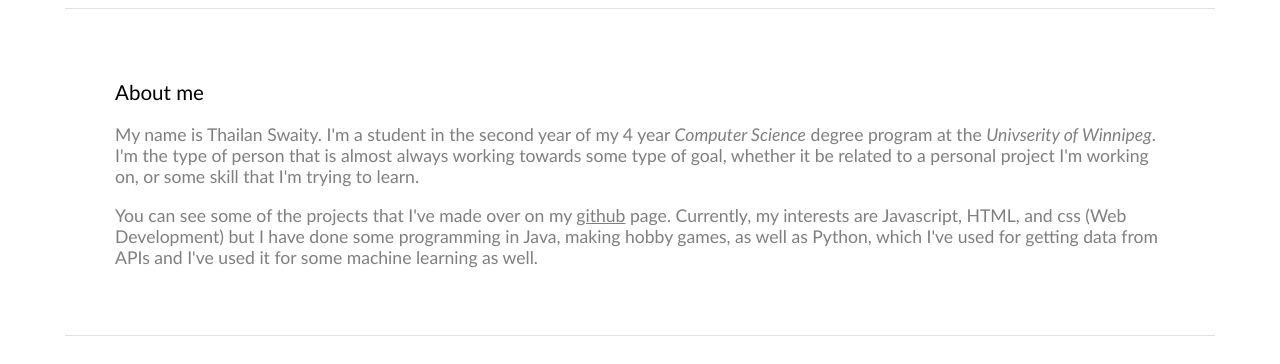
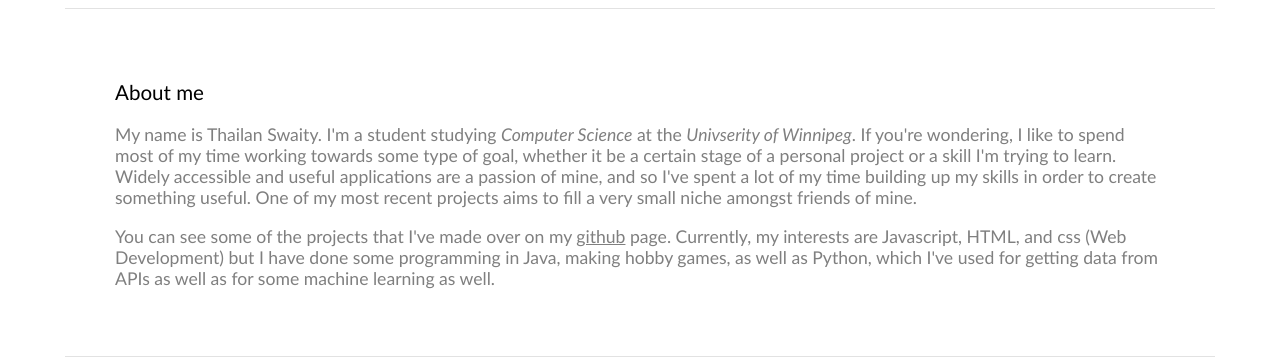
Before and after one commit to ThailanSwaity/ThailanSwaity.github.io, a plain HTML site: page index.html in a window 1280 px wide. Shown: the part 1960-2324 px from the top of the page. Drawn offline with Linux system fonts and the light colour scheme.

Commit message:
Minor sentence changes

```diff
--- a/index.html
+++ b/index.html
@@ -49,15 +49,16 @@
         <div class="full-width-box">
           <div class="full-width-box-text">
             <h3 class="header">About me</h3>
-            <p>My name is Thailan Swaity. I'm a student in the second year of my 4 year <em>Computer Science</em>
-               degree program at the <em>Univserity of Winnipeg</em>. I'm the type of person that is almost always working
-               towards some type of goal, whether it be related to a personal project I'm working on, or some skill that
-               I'm trying to learn.</p>
+            <p>My name is Thailan Swaity. I'm a student studying <em>Computer Science</em>
+               at the <em>Univserity of Winnipeg</em>. If you're wondering, I like to spend most of my time working towards
+               some type of goal, whether it be a certain stage of a personal project or a skill I'm trying to learn.
+               Widely accessible and useful applications are a passion of mine, and so I've spent a lot of my time building up my skills
+               in order to create something useful. One of my most recent projects aims to fill a very small niche amongst friends of mine.</p>
             <p>You can see some of the projects that I've made over on my
                <a target="_blank" href="https://github.com/ThailanSwaity" rel="noopener noreferrer">github</a> page. Currently, my
                interests are Javascript, HTML, and css (Web Development)
                but I have done some programming in Java, making hobby games, as well as Python, which I've
-               used for getting data from APIs and I've used it for some machine learning as well.
+               used for getting data from APIs as well as for some machine learning as well.
             </p>
           </div>
         </div>
@@ -72,7 +73,7 @@
             Of course a large portion of my hobbying time is spent programming, but I have a lot of other hobbies as well.
             There isn't enough time in the day to do all of the things you would like to do! :)
             A lot of my other hobbies are art related. You may be interested in some of the music I've made, also maybe not.
-            Usually when someone says they like to make music it ends up being terrible. However, whether good or bad, I enjoy
+            Usually when someone says they like to make music it ends up being pretty terrible. However, whether good or bad, I enjoy
             making it. Anyway, you can check out some of my released music on
             <a target="_blank" href="http://open.spotify.com/artist/6QbL8HYqIu69NJJTfqISbT" rel="noopener noreferrer">Spotify</a>.
 
@@ -81,7 +82,7 @@
               The banner above is something I have made in the past that I think looks quite interesting.
             </p>
             <p>
-              Take a look at this small gallery of artwork I've made for music in the past.
+              Take a look at this small gallery of artwork I've made for my music in the past.
             </p>
             <div class="flex">
               <img class="small-ms-box" src="Bird Lawyer.png" loading="lazy">
```
